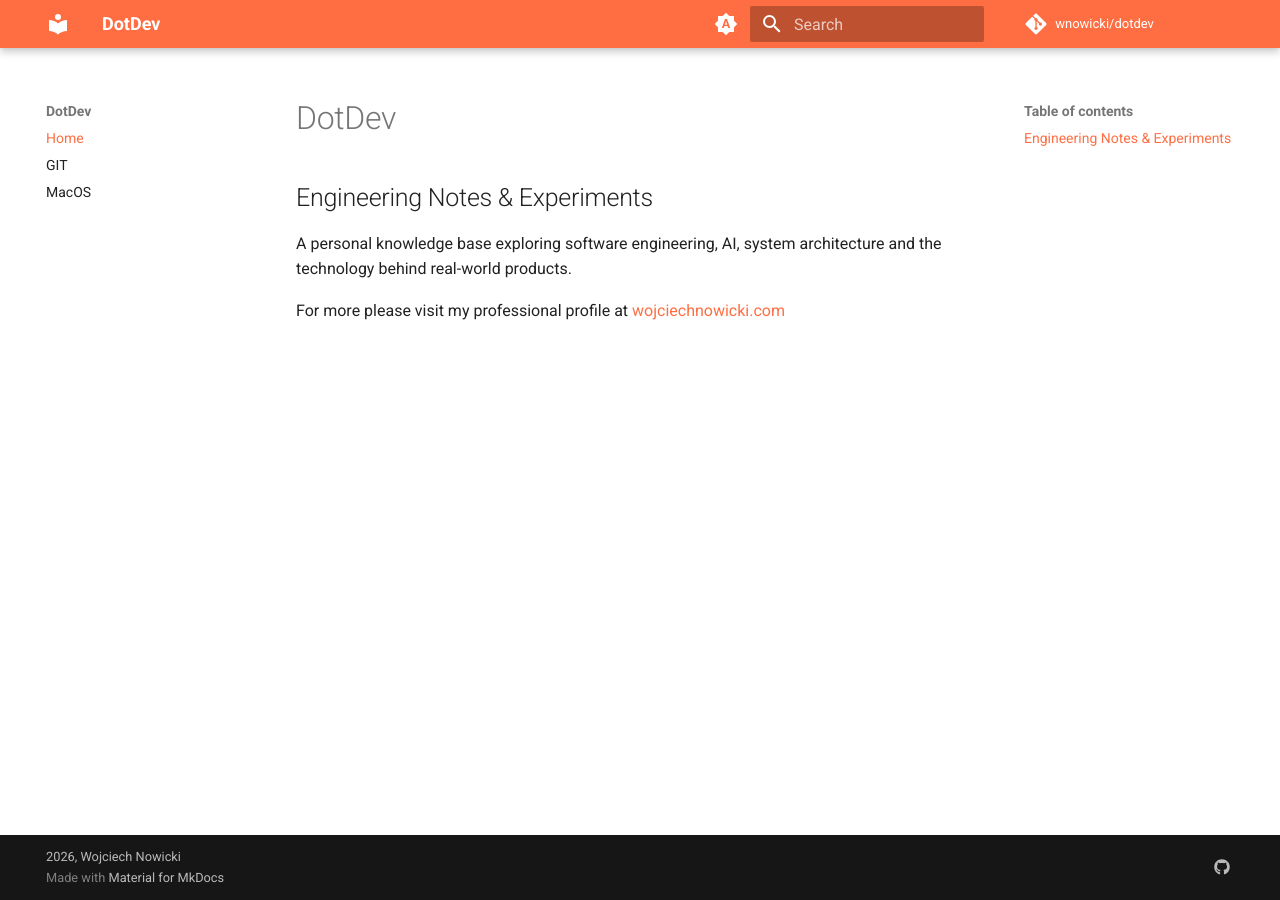
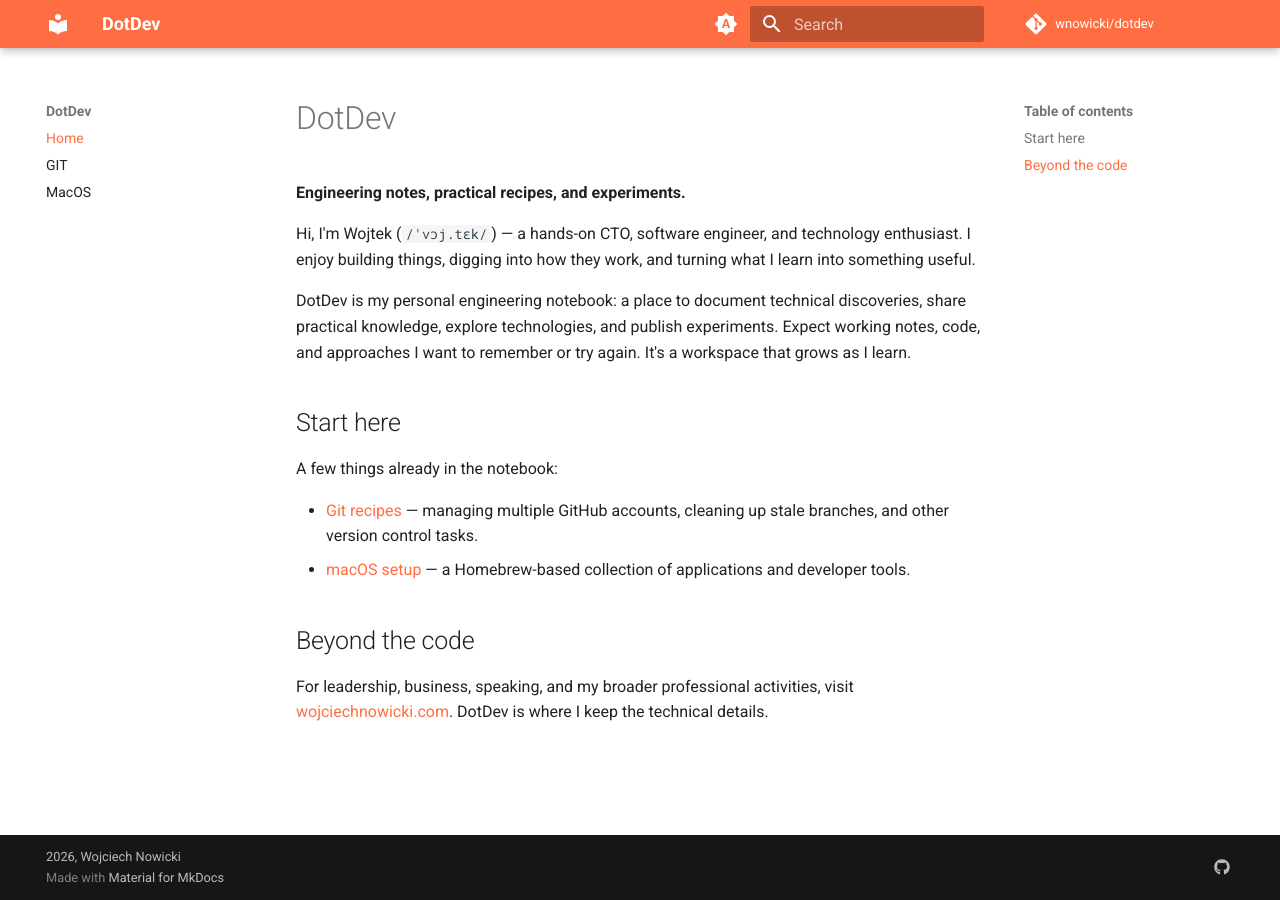
Before and after one commit to wnowicki/dotdev, an MkDocs documentation site: the page built from docs/index.md, in a window 1280 px wide. Built offline with MkDocs 1.6.1 and Material for MkDocs 9.7.7, drawn with Linux system fonts in a browser that asks for light colours; comment, search, counter and statistics services are not loaded.

Commit message:
Homepage

```diff
--- a/docs/index.md
+++ b/docs/index.md
@@ -1,7 +1,18 @@
 # DotDev
 
-## Engineering Notes & Experiments
+**Engineering notes, practical recipes, and experiments.**
 
-A personal knowledge base exploring software engineering, AI, system architecture and the technology behind real-world products.
+Hi, I'm Wojtek (`/ˈvɔj.tɛk/`) — a hands-on CTO, software engineer, and technology enthusiast. I enjoy building things, digging into how they work, and turning what I learn into something useful.
 
-For more please visit my professional profile at [wojciechnowicki.com](https://wojciechnowicki.com)
+DotDev is my personal engineering notebook: a place to document technical discoveries, share practical knowledge, explore technologies, and publish experiments. Expect working notes, code, and approaches I want to remember or try again. It's a workspace that grows as I learn.
+
+## Start here
+
+A few things already in the notebook:
+
+- [Git recipes](git.md) — managing multiple GitHub accounts, cleaning up stale branches, and other version control tasks.
+- [macOS setup](macos.md) — a Homebrew-based collection of applications and developer tools.
+
+## Beyond the code
+
+For leadership, business, speaking, and my broader professional activities, visit [wojciechnowicki.com](https://wojciechnowicki.com/). DotDev is where I keep the technical details.
--- a/mkdocs.yml
+++ b/mkdocs.yml
@@ -1,5 +1,5 @@
 site_name: DotDev
-#site_description:
+site_description: Wojciech Nowicki's personal engineering notebook — software engineering, architecture, AI, practical recipes, and experiments.
 site_author: Wojciech Nowicki
 site_url: https://wnowicki.dev
 repo_url: https://github.com/wnowicki/dotdev
```
